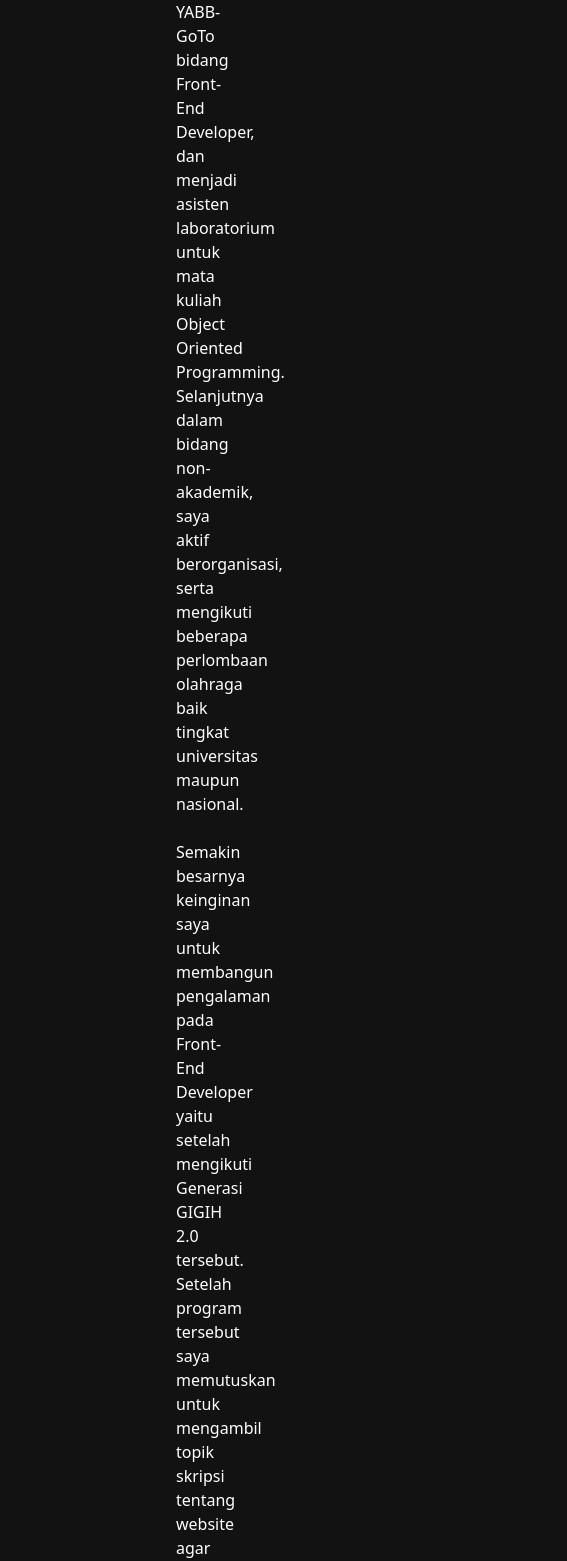
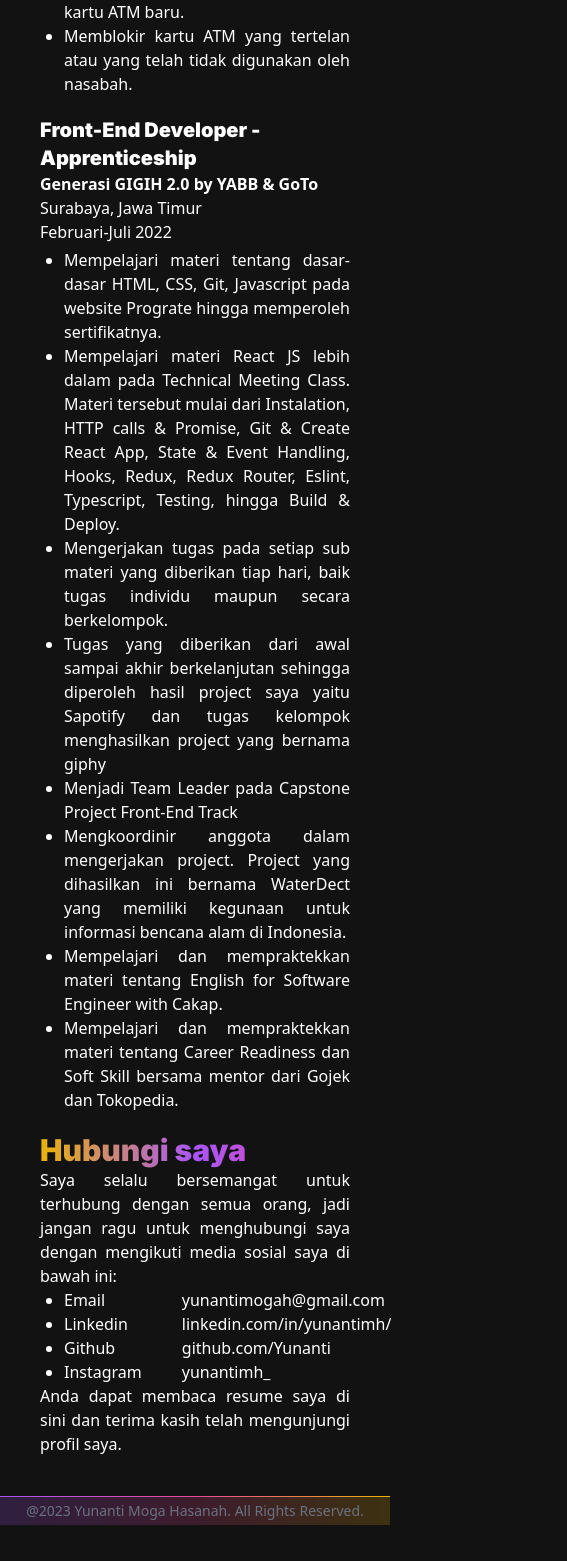
Before and after one commit to Yunanti/Yunan-App, a Next.js app: page /aboutme/AboutMe in a window 390 px wide. Shown: the part 2927-4488 px from the top of the page, 567 px wide, since content can reach past the window. After the commit the page ends 4452 px from the top, so only its background shows below. Built offline with nearby package versions, Linux system fonts and the light colour scheme.

Commit message:
update responsive aboutme

```diff
--- a/src/pages/aboutme/AboutMe.tsx
+++ b/src/pages/aboutme/AboutMe.tsx
@@ -13,9 +13,9 @@ export default function AboutMe() {
             <div className='grid place-content-center'>
                 <Yunacantek/>
             </div>
-            <div className='mx-44 py-5 text-justify'>
+            <div className='mx-10 md:mx-44 py-0 md:py-5 text-justify'>
                 <h1 className={`${inter.className} text-3xl font-black text-transparent bg-clip-text bg-gradient-to-r from-purple-500 via-pink-500 to-yellow-500`}>Tentang saya</h1>
-                <div className='py-5'>
+                <div className='pt-1 pb-5 md:py-5'>
                 <p>Saya Yunanti Moga Hasanah, lahir di Kabupaten Jember pada tanggal 29 Maret 2001. Saya tumbuh di kota kecil yang berada di Jawa Timur yaitu Kota Probolinggo hingga lulus SMA. Setelah lulus, saya
                     berkuliah di salah satu kampus ternama di Kota Surabaya. Saat ini saya seorang fresh graduate dari jurusan Matematika Institut Teknologi Sepuluh Nopember (ITS). Saya memiliki minat tinggi pada bidang ilmu komputer khususnya Web Developer.
                     Selama berkuliah di ITS, saya aktif dalam bidang akademik maupun non-akademik. Pada bidang akademik, saya telah mengerjakan beberapa project untuk memenuhi tugas maupun untuk menambah pengalaman, mengikuti studi independen Kampus Merdeka di
@@ -36,15 +36,15 @@ export default function AboutMe() {
                 </div>
             </div>
 
-            <div className='mx-44  py-5 text-justify'>
+            <div className='mx-10 md:mx-44 py-0 md:py-5 text-justify'>
                 <h1 className={`${inter.className} text-3xl font-black text-transparent bg-clip-text bg-gradient-to-r from-pink-500 via-yellow-500 to-purple-500`}>Pengalaman</h1>
-                <div className='py-5'>
-                    <div className='flex flex-row space-x-20 w-full'>
-                        <div className='w-5/6'>
+                <div className='pt-1 pb-5 md:py-5'>
+                    <div className='flex flex-col md:flex-row md:space-x-20 w-full'>
+                        <div className='md:w-5/6'>
                             <h2 className={`${inter.className} text-xl font-black`}>Object-Oriented Programming Laboratory Assistant</h2>
                             <h4 className='font-bold'>Matematika ITS</h4>
                         </div>
-                        <div className='text-right w-1/6'>
+                        <div className='md:text-right md:w-1/6'>
                             <h4>Surabaya, Jawa Timur</h4>
                             <h4>Oktober-Desember 2022</h4>
                         </div>
@@ -61,12 +61,12 @@ export default function AboutMe() {
                         </ul>
                     </div>
 
-                    <div className='pb-5 flex flex-row space-x-20 w-full mt-5'>
-                        <div className='w-5/6'>
+                    <div className='pb-1 md:pb-5 flex flex-col md:flex-row md:space-x-20 w-full mt-5'>
+                        <div className='md:w-5/6'>
                             <h2 className={`${inter.className} text-xl font-black`}>Funding Officer - Intership</h2>
                             <h4 className='font-bold'>PT Bank Rakyat Indonesia</h4>
                         </div>
-                        <div className='text-right w-1/6'>
+                        <div className='md:text-right md:w-1/6'>
                             <h4>Jember, Jawa Timur</h4>
                             <h4>Juli-Agustus 2022</h4>
                         </div>
@@ -81,12 +81,12 @@ export default function AboutMe() {
                         </ul>
                     </div>
 
-                    <div className='pb-5 flex flex-row space-x-20 w-full mt-5'>
-                        <div className='w-5/6'>
-                            <h2 className={`${inter.className} text-xl font-black`}>Front-End Developer - Apprenticeship</h2>
+                    <div className='pb-1 md:pb-5 flex flex-col md:flex-row md:space-x-20 w-full mt-5'>
+                        <div className='md:w-5/6'>
+                            <h2 className={`${inter.className} text-left text-xl font-black`}>Front-End Developer - Apprenticeship</h2>
                             <h4 className='font-bold'>Generasi GIGIH 2.0 by YABB & GoTo</h4>
                         </div>
-                        <div className='text-right w-1/6'>
+                        <div className='md:text-right md:w-1/6'>
                             <h4>Surabaya, Jawa Timur</h4>
                             <h4>Februari-Juli 2022</h4>
                         </div>
@@ -106,10 +106,10 @@ export default function AboutMe() {
                 </div>
             </div>
 
-            <div className='mx-44 pt-4 pb-5 text-justify'>
-                <h1 className={`${inter.className} pb-4 text-3xl font-black text-transparent bg-clip-text bg-gradient-to-r from-yellow-500 via-purple-500 to-pink-500`}>Hubungi saya</h1>
+            <div className='mx-10 md:mx-44 py-0 md:pt-4 md:pb-5 text-justify'>
+                <h1 className={`${inter.className} pb:1 md:pb-4 text-3xl font-black text-transparent bg-clip-text bg-gradient-to-r from-yellow-500 via-purple-500 to-pink-500`}>Hubungi saya</h1>
                 <p>Saya selalu bersemangat untuk terhubung dengan semua orang, jadi jangan ragu untuk menghubungi saya dengan mengikuti media sosial saya di bawah ini:</p>
-                <div className='flex flex-row space-x-20 w-full'>
+                <div className='flex flex-row space-x-10 md:space-x-20 w-full'>
                     <ul className='list-outside list-disc ml-6'>
                         <li>Email </li>
                         <li>Linkedin </li>
```
